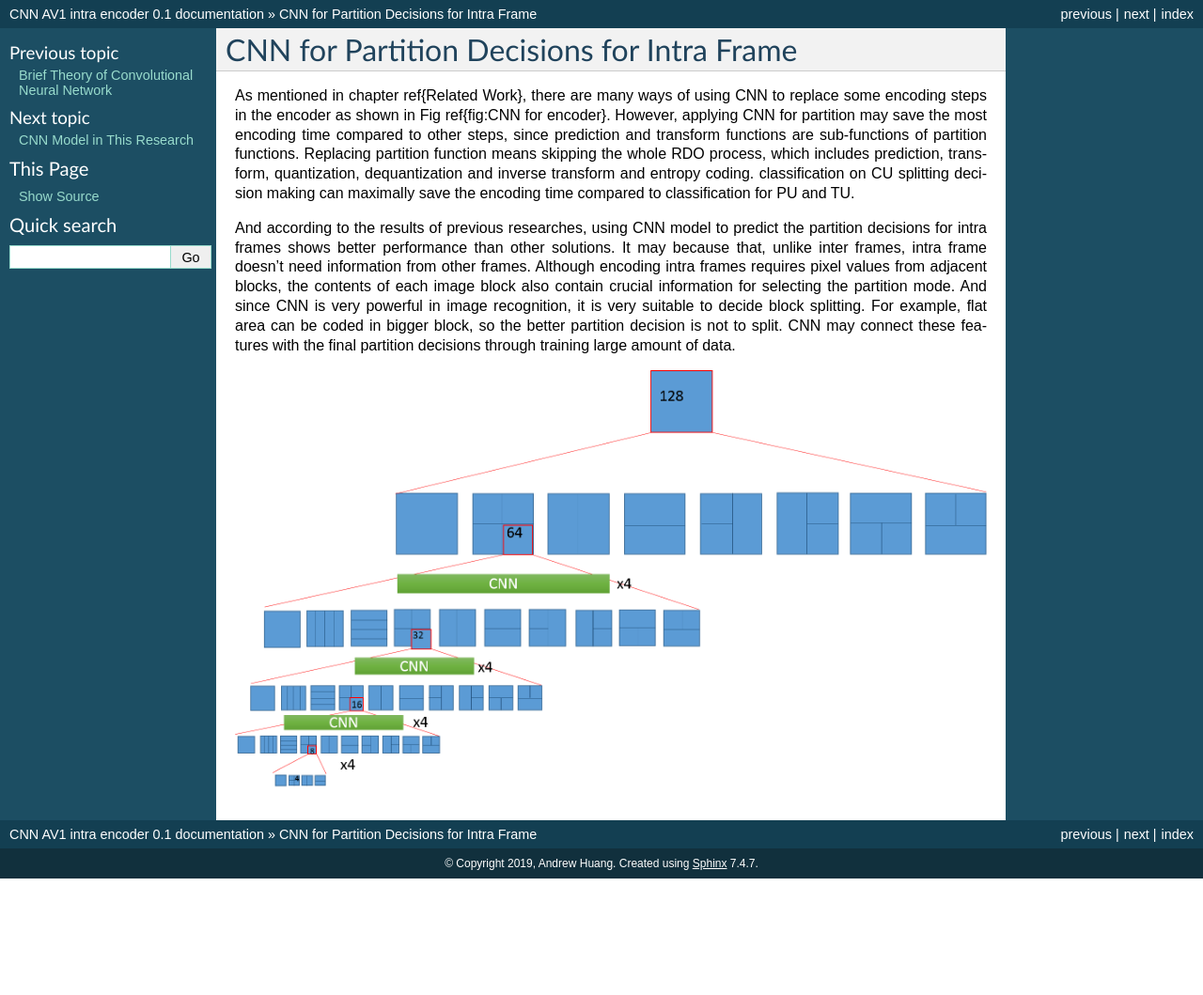
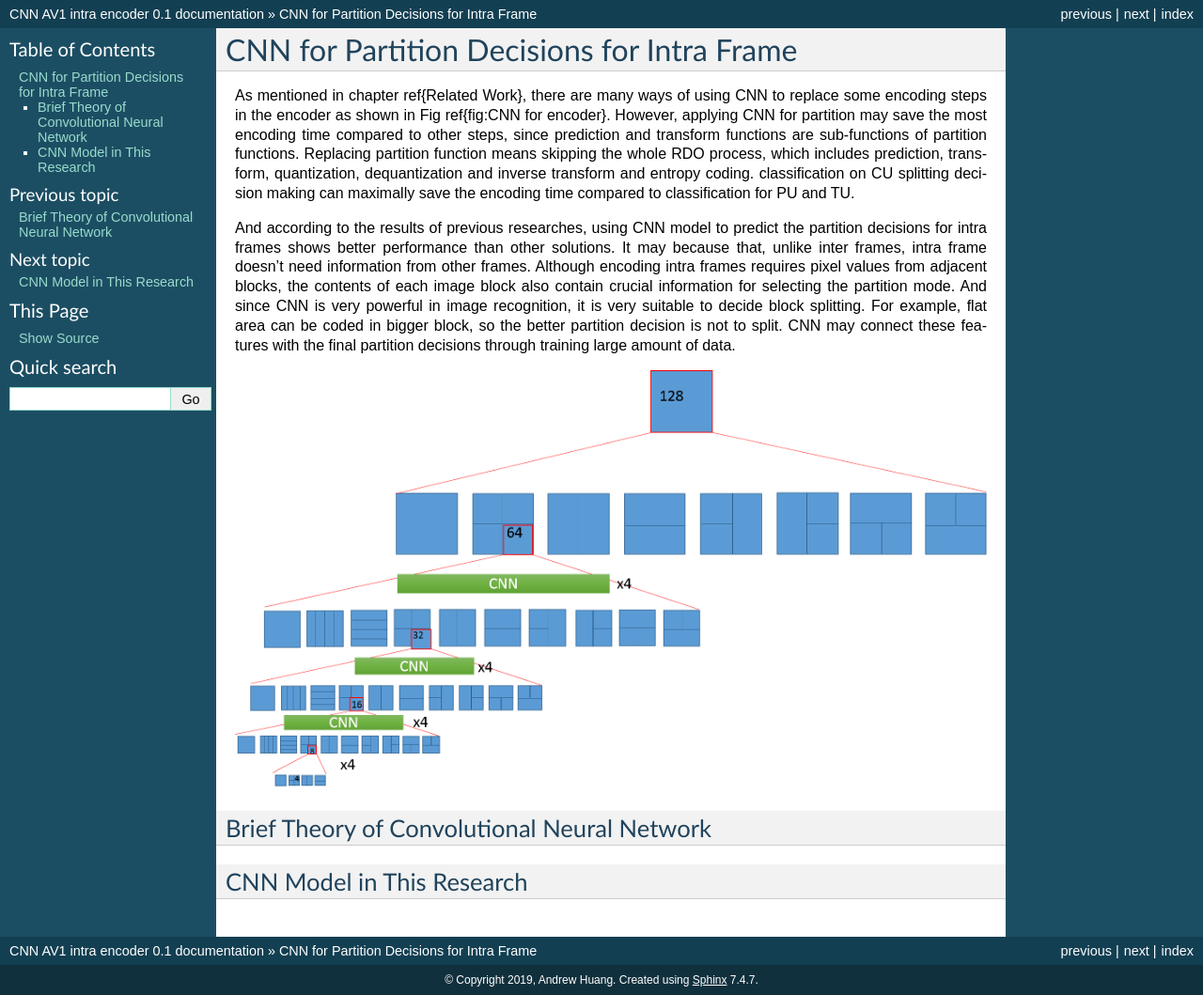
Before and after one commit to epadam/CNN-AV1-intra-encoder, a Sphinx documentation site: the page built from source/cnn_partition_intra.rst, in a window 1280 px wide. Shown: the whole page at 94% size. Built offline with Sphinx 7.4.7, drawn with Linux system fonts in a browser that asks for light colours; before the commit the page ends 935 px from its top, so only the background shows below that.

Commit message:
Update cnn_partition_intra.rst

```diff
--- a/source/cnn_partition_intra.rst
+++ b/source/cnn_partition_intra.rst
@@ -1,6 +1,6 @@
 
 CNN for Partition Decisions for Intra Frame
-======================================
+==============================================
 
 As mentioned in chapter \ref{Related Work}, there are many ways of using CNN to replace some encoding steps in the encoder as shown in Fig \ref{fig:CNN for encoder}. However, applying CNN for partition may save the most encoding time compared to other steps, since prediction and transform functions are sub-functions of partition functions. Replacing partition function means skipping the whole RDO process, which includes prediction, transform, quantization, dequantization and inverse transform and entropy coding. classification on CU splitting decision making can maximally save the encoding time compared to classification for PU and TU.
 
@@ -9,3 +9,15 @@ And since CNN is very powerful in image recognition, it is very suitable to deci
 
 
 .. image:: img/CNN_for_partition.png
+
+
+
+================================================
+Brief Theory of Convolutional Neural Network
+================================================
+
+
+
+================================================
+CNN Model in This Research
+================================================
```
